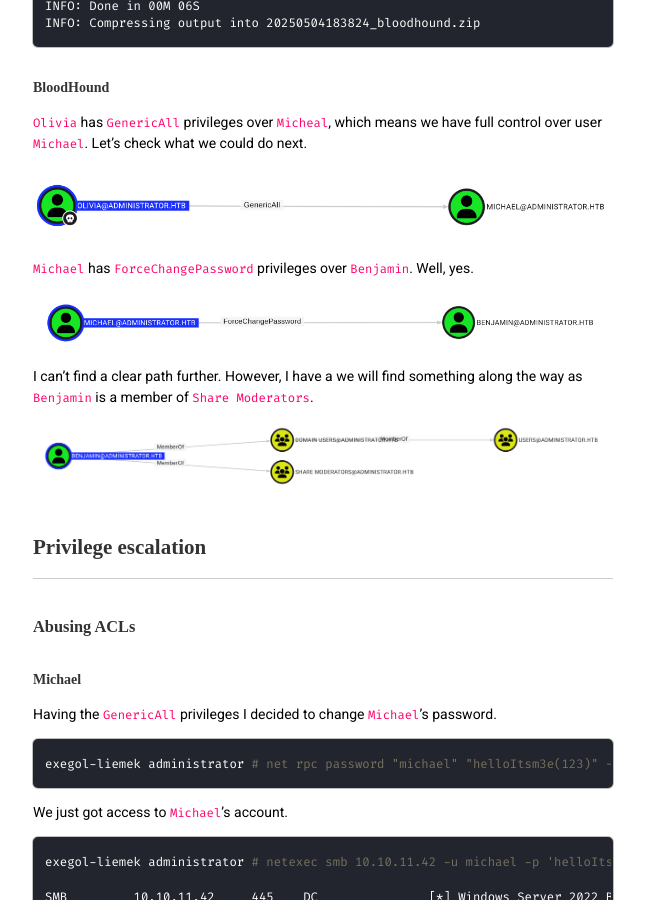
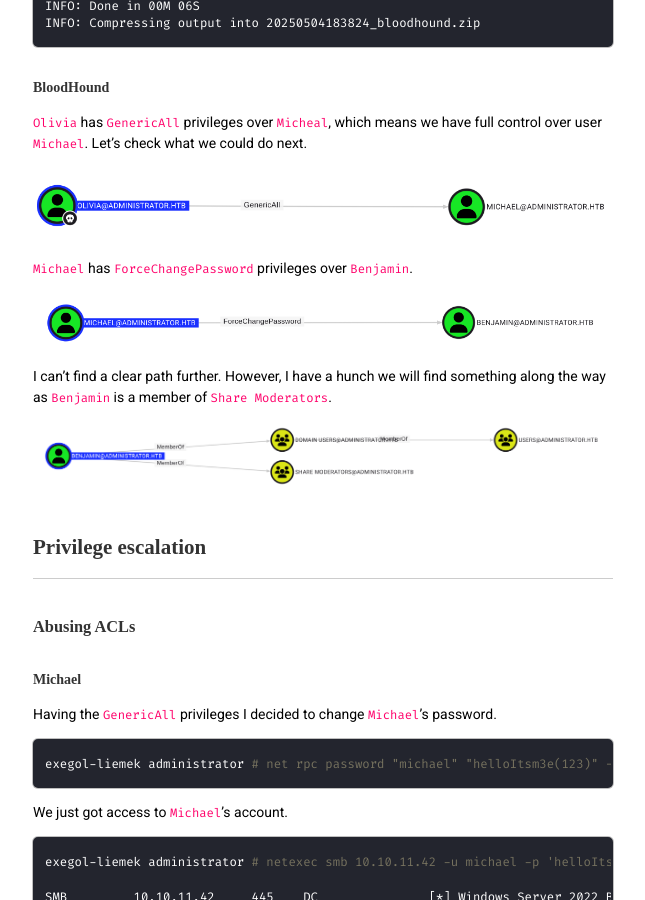
Before and after one commit to iwotylus/iwotylus.github.io, a Jekyll site: the page built from _posts/2025-03-19-Administrator.md, in a window 1280 px wide and 900 px high, scrolled down 4088 px. Shown: the whole window, without its empty margins (317-962 px from the left). Built offline with Jekyll 4.4.1, drawn with Linux system fonts in a browser that asks for light colours; some web fonts are replaced.

Commit message:
fix typo

```diff
--- a/_posts/2025-03-19-Administrator.md
+++ b/_posts/2025-03-19-Administrator.md
@@ -214,11 +214,11 @@
 
 ![Olivia GenericAll to Micheal](/assets/img/posts/Administrator/OliviaToMichael.png)
 
-<mark>Michael</mark> has <mark>ForceChangePassword</mark> privileges over <mark>Benjamin</mark>. Well, yes.
+<mark>Michael</mark> has <mark>ForceChangePassword</mark> privileges over <mark>Benjamin</mark>.
 
 ![Michael ForceChangePassword to Benjamin](/assets/img/posts/Administrator/MichaelToBenjamin.png)
 
-I can't find a clear path further. However, I have a we will find something along the way as <mark>Benjamin</mark> is a member of <mark>Share Moderators</mark>.
+I can't find a clear path further. However, I have a hunch we will find something along the way as <mark>Benjamin</mark> is a member of <mark>Share Moderators</mark>.
 
 ![Benjamin Groups](/assets/img/posts/Administrator/BenjaminGroups.png)
 
```
